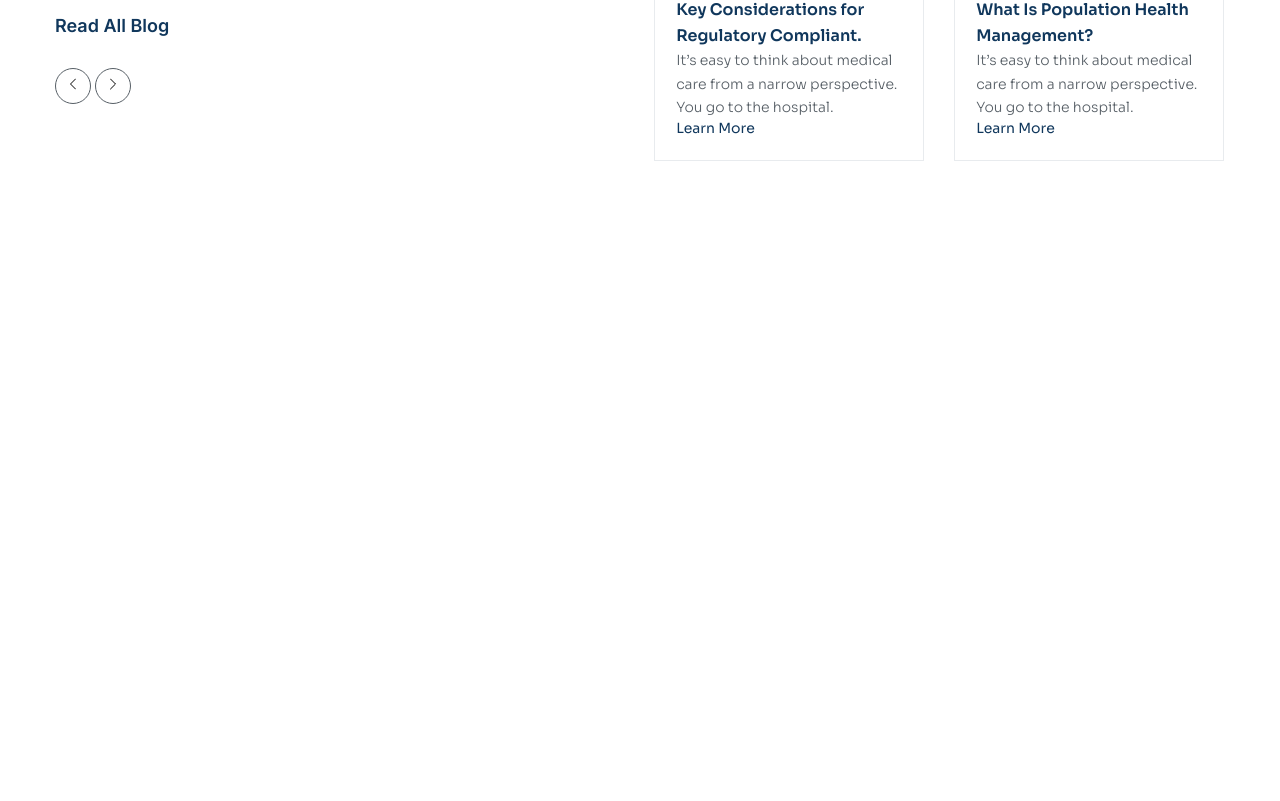
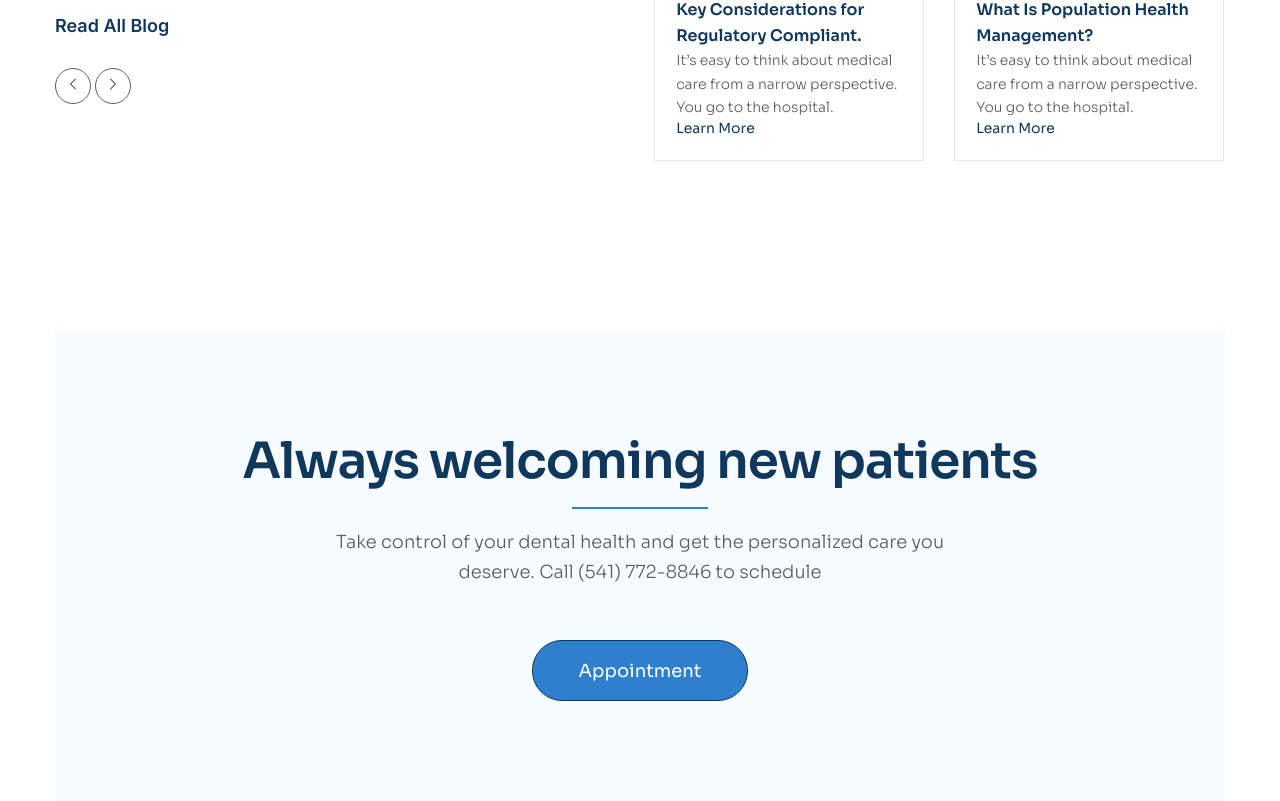
Before and after one commit to khanhvipro01/f8-project-03, a plain HTML site: page index.html in a window 1280 px wide. Shown: the part 5183-5984 px from the top of the page. Drawn offline with Linux system fonts and the light colour scheme.

Commit message:
lam phan appointment

```diff
--- a/index.html
+++ b/index.html
@@ -473,6 +473,16 @@
                     </div>
                 </div>
             </section>
+            <!-- appointment -->
+            <section class="appointment">
+                <div class="container">
+                   <div class="appointment__inner">
+                    <h2 class="section__heading appointment__heading">Always welcoming new patients</h2>
+                    <p class="section__desc appointment__desc">Take control of your dental health and get the personalized care you deserve. Call (541) 772-8846 to  schedule</p>
+                    <a href="" class="btn appointment__btn">Appointment</a>
+                   </div>
+                </div>
+            </section>
         </main>
     </body>
 </html>
--- a/resources/css/style.css
+++ b/resources/css/style.css
@@ -553,3 +553,34 @@ a {
     line-height: 1.28;
     color: #10375c;
 }
+/* appointment */
+.appointment {
+    margin-top: 170px;
+}
+.appointment__inner {
+    background-color: #f6fbff;
+    padding: 100px 179px;
+    text-align: center;
+}
+.appointment__heading {
+    position: relative;
+}
+.appointment__heading::before {
+    content: "";
+    width: 136px;
+    height: 2px;
+    background: #2e80ce;
+    position: absolute;
+    bottom: -18px;
+    left: 50%;
+    transform: translateX(-50%);
+}
+.appointment__desc {
+    display: inline-block;
+    text-align: center;
+    width: 617px;
+    margin-top: 36px;
+}
+.appointment__btn {
+    margin-top: 53px;
+}
```
